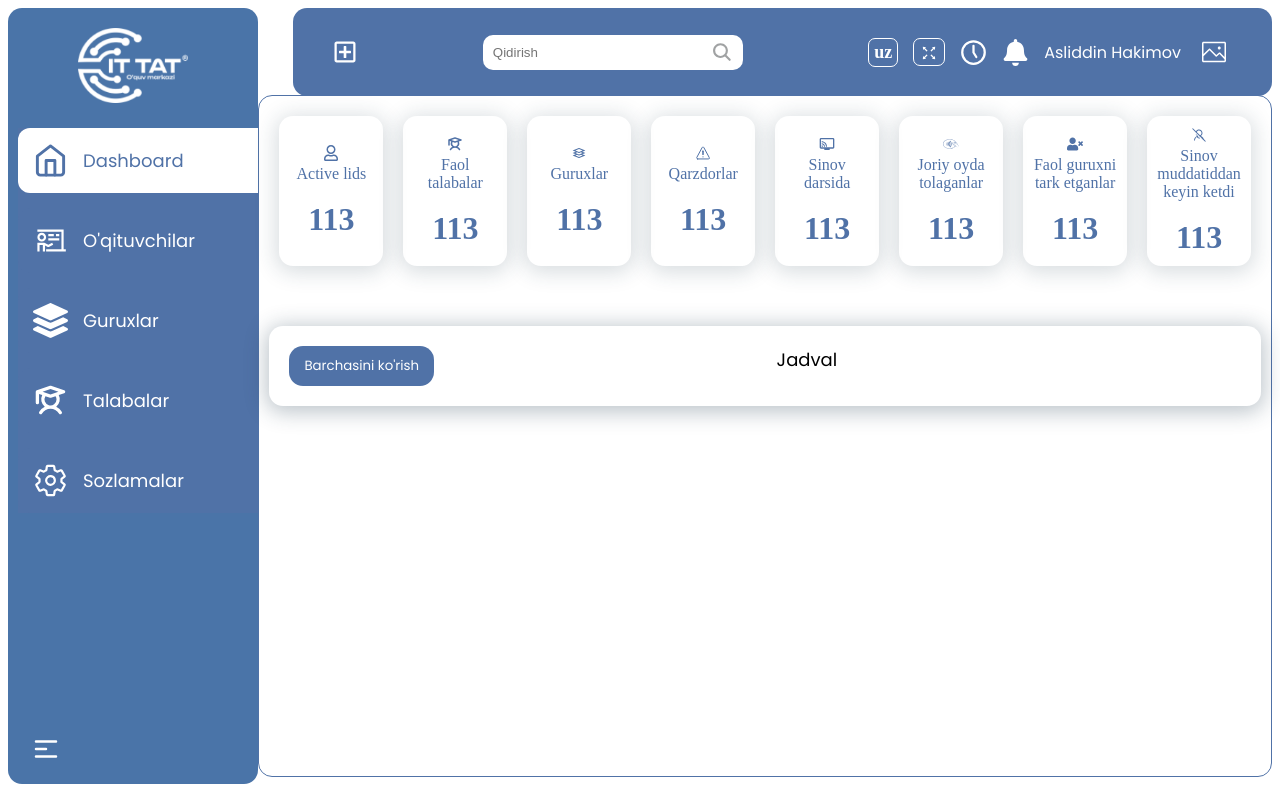
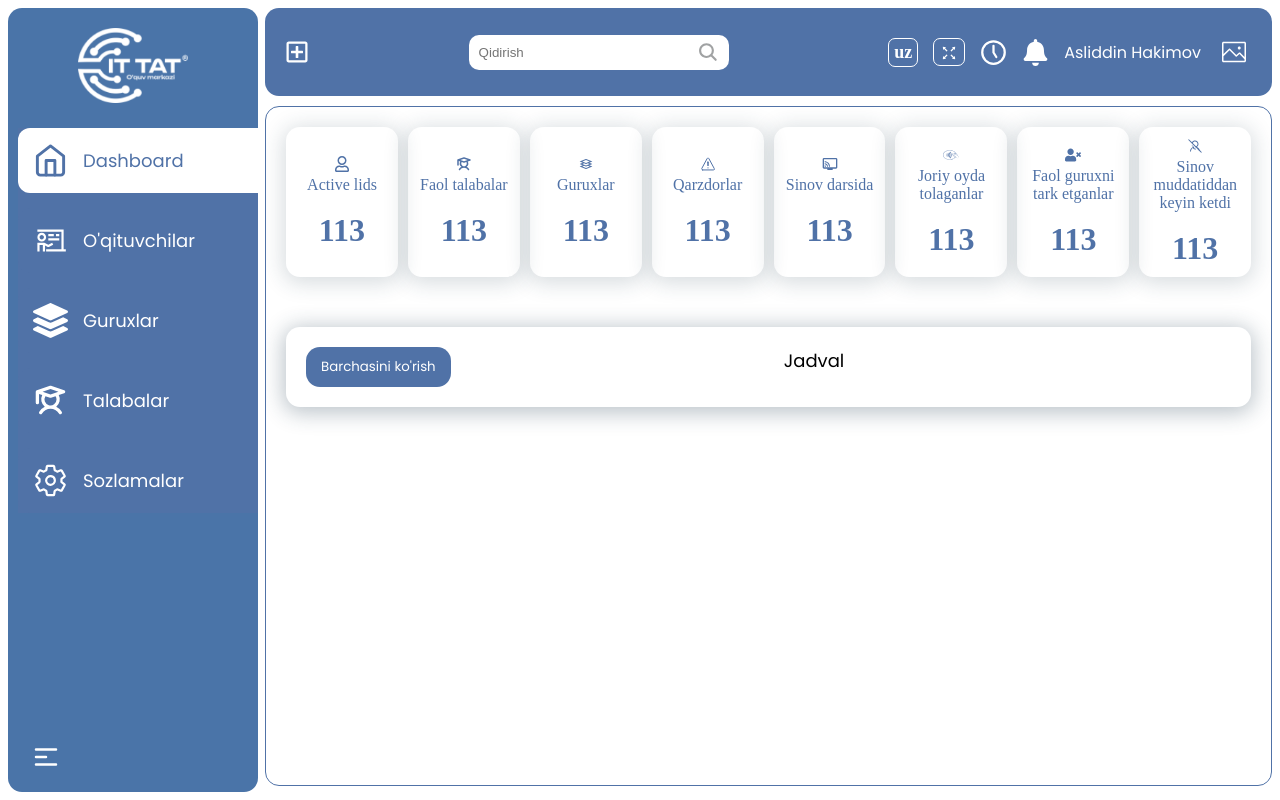
Before and after one commit to ogabekmaxammadov/CRM-it-tat, a React (Vite) app: page / in a window 1280 px wide. Built offline with nearby package versions, Linux system fonts and the light colour scheme; sample sign-in values are in the browser's storage.

Commit message:
ogabek18:17

```diff
--- a/src/App.css
+++ b/src/App.css
@@ -8,10 +8,11 @@
 body {
 	background-color: var(--white-color);
 	position: relative;
+	overflow: hidden;
 }
 
 :root {
-	--primary-color: #5072A7;
+	--primary-color: #5072a7;
 	--white-color: #fff;
 	--black-color: #000;
 	--background-color: rgb(224, 231, 238);
@@ -25,9 +26,18 @@ body {
 	padding: 0 40px;
 } */
 
+.container {
+	display: flex;
+	gap: 5px;
+	height: 100vh;
+}
+
 .display-flex {
 	display: flex;
 	align-items: center;
+}
+.menu-section {
+	/* height: 100%; */
 }
 
 ul {
@@ -38,9 +48,16 @@ a {
 	text-decoration: none;
 }
 
-.pages {
-	position: absolute;
-	width: 79.5%;
-	left: 20%;
-	top: 75px;
+.right {
+	flex: 1;
+	display: flex;
+	flex-direction: column;
 }
+
+.page {
+	flex: 1;
+	/* padding: 10px; */
+	background-color: var(--white-color);
+	border-radius: 14px;
+	overflow-y: auto;
+}
--- a/src/App.jsx
+++ b/src/App.jsx
@@ -1,77 +1,87 @@
-import AOS from 'aos';
-import 'aos/dist/aos.css';
-import { useEffect, useState } from 'react';
-import { Navigate, Route, Routes, useLocation } from 'react-router-dom';
+import AOS from 'aos'
+import 'aos/dist/aos.css'
+import { useEffect, useState } from 'react'
+import { Navigate, Route, Routes, useLocation } from 'react-router-dom'
 
-import './App.css';
-import HeaderSection from './components/headerSection/HeaderSection';
-import MenuSection from './components/MenuSection/MenuSection';
-import HomePage from './pages/HomePage/HomePage';
-import LoginPage from './pages/LoginPage/LoginPage';
+import './App.css'
+import HeaderSection from './components/headerSection/HeaderSection'
+import MenuSection from './components/MenuSection/MenuSection'
+import HomePage from './pages/HomePage/HomePage'
+import LoginPage from './pages/LoginPage/LoginPage'
 
 function App() {
-  const [collapsed, setCollapsed] = useState(false);
+	const [collapsed, setCollapsed] = useState(false)
 
 	const toggleCollapse = () => {
-    setCollapsed(prev => !prev);
-  };
+		setCollapsed(prev => !prev)
+	}
 
 	const [isAuthenticated, setIsAuthenticated] = useState(
 		localStorage.getItem('isAuthenticated') === 'true'
-  );
+	)
 
-  const location = useLocation();
+	const location = useLocation()
 
 	useEffect(() => {
-    AOS.init({ duration: 1000, once: true });
-  }, []);
+		AOS.init({ duration: 1000, once: true })
+	}, [])
 
 	// 🔹 sidebar toggle bo‘lganda AOS qayta hisoblaydi
 	useEffect(() => {
 		setTimeout(() => {
-      AOS.refresh();
-    }, 50);
-  }, [collapsed]);
+			AOS.refresh()
+		}, 50)
+	}, [collapsed])
 
 	const handleLogin = () => {
-    localStorage.setItem('isAuthenticated', 'true');
-    setIsAuthenticated(true);
-  };
+		localStorage.setItem('isAuthenticated', 'true')
+		setIsAuthenticated(true)
+	}
 
 	const handleLogout = () => {
-    localStorage.removeItem('isAuthenticated');
-    setIsAuthenticated(false);
-  };
+		localStorage.removeItem('isAuthenticated')
+		setIsAuthenticated(false)
+	}
 
 	return (
-    <div className="container">
+		<div className='container'>
 			{location.pathname !== '/login' && (
 				<>
-          <MenuSection
-            collapsed={collapsed}
-            toggleCollapse={toggleCollapse}
-          />
-          <HeaderSection collapsed={collapsed} />
+					<MenuSection collapsed={collapsed} toggleCollapse={toggleCollapse} />
 				</>
 			)}
 
-      <div className="pages">
+			<div className='right'>
+				{location.pathname !== '/login' && (
+					<>
+						<HeaderSection
+							collapsed={collapsed}
+							className={`header-section ${collapsed ? 'collapsed' : ''}`}
+						/>
+					</>
+				)}
+
+				<div className='pages'>
 					<Routes>
-          <Route path="/login" element={<LoginPage onLogin={handleLogin} />} />
 						<Route
-            path="/"
+							path='/login'
+							element={<LoginPage onLogin={handleLogin} />}
+						/>
+						<Route
+							path='/'
 							element={
 								isAuthenticated ? (
 									<HomePage onLogout={handleLogout} collapsed={collapsed} />
 								) : (
-                <Navigate to="/login" replace />
+									<Navigate to='/login' replace />
 								)
 							}
 						/>
 					</Routes>
 				</div>
 			</div>
-  );
+		</div>
+	)
 }
 
-export default App;
+export default App
--- a/src/components/MenuSection/MenuSection.css
+++ b/src/components/MenuSection/MenuSection.css
@@ -1,10 +1,10 @@
 .menu-section {
 	width: 240px;
-	height: 92vh;
 	background-color: var(--primary-color);
-	position: relative;
+	position: fixed;
 	top: 1vh;
-	bottom: 1vh;
+	bottom: 1vh; /* pastdan 10px bo‘sh joy */
+	/* height: calc(95vh - 4vh); */
 	left: 1vh;
 	padding: 20px 0px 20px 10px;
 	/* box-sizing: border-box; */
@@ -115,7 +115,7 @@ a h2 {
 	color: var(--primary-color);
 }
 
-.close-side-bar{
+.close-side-bar {
 	position: absolute;
 	bottom: 20px;
 	left: 23px;
@@ -128,21 +128,19 @@ a h2 {
 .menu-section {
 	background-color: #4a74a8;
 	color: white;
-	width: 240px;
+	/* width: 240px; */
 	transition: width 0.3s ease;
 }
 
 .menu-section.collapsed {
 	width: 80px;
-	transition: all 0.3s ease;
+	transition: all 0.3s ease-in-out;
 }
 
 .collapsed .logo {
 	width: 130px;
 	transition: all 0.3s ease;
-
 }
-
 
 .menu-section.collapsed h2 {
 	display: none;
--- a/src/components/headerSection/HeaderSection.css
+++ b/src/components/headerSection/HeaderSection.css
@@ -1,37 +1,33 @@
+:root {
+	--sidebar-width: 240px;
+	--sidebar-width-collapsed: 80px;
+}
+
 .header-section {
 	height: 11vh;
 	background-color: var(--primary-color);
 	border-radius: 14px;
-	position: absolute;
-	top: 1vh;
-	right: 1vh;
-	left: 36.05vh;
-	z-index: 999;
-	padding: 35px 40px;
+	margin: 1vh 1vh 0 0;
+	/* flex: 0 0 auto; */
+	padding: 0 20px;
 	box-sizing: border-box;
+	display: flex;
 	justify-content: space-between;
-	/* z-index: -1; */
-	transition: all 0.3s ease;
-
-}
-
-.header-section {
-  transition: margin-left 0.3s ease;
-  margin-left: 5px;
+	align-items: center;
+	justify-content: space-between;
+	transition: all 0.3s ease-out;
+	flex-shrink: 0;
+	/* margin-left: calc(var(--sidebar-width) + 20px);  */
 }
 
 .header-section.collapsed {
-  /* margin-left: -50px; */
-  margin-left: -155px;
+	/* margin-left: calc(var(--sidebar-width-collapsed) + 20px); */
 }
 
-
 .header-section.aos-animate {
-  transform: none !important;
-  opacity: 1 !important;
+	transform: none !important;
+	opacity: 1 !important;
 }
-
-
 
 .search {
 	width: 250px;
--- a/src/components/headerSection/HeaderSection.jsx
+++ b/src/components/headerSection/HeaderSection.jsx
@@ -1,57 +1,63 @@
-import { useEffect, useState } from 'react';
-import { AiOutlineFullscreen, AiOutlineFullscreenExit } from 'react-icons/ai';
-import { FaBell, FaRegPlusSquare } from 'react-icons/fa';
-import { IoSearch } from 'react-icons/io5';
-import { LuClock5 } from 'react-icons/lu';
-import { SlPicture } from 'react-icons/sl';
-import './HeaderSection.css';
+import { useEffect, useState } from 'react'
+import { AiOutlineFullscreen, AiOutlineFullscreenExit } from 'react-icons/ai'
+import { FaBell, FaRegPlusSquare } from 'react-icons/fa'
+import { IoSearch } from 'react-icons/io5'
+import { LuClock5 } from 'react-icons/lu'
+import { SlPicture } from 'react-icons/sl'
+import './HeaderSection.css'
 
-const HeaderSection = ({ collapsed }) => {
-  const [isFull, setIsFull] = useState(false);
-  const [aosOnce, setAosOnce] = useState(true); // faqat 1 marta ishlash uchun
+const HeaderSection = ({ collapsed, className }) => {
+	const [isFull, setIsFull] = useState(false)
+	const [aosOnce, setAosOnce] = useState(true) // faqat 1 marta ishlash uchun
 
 	useEffect(() => {
-    setTimeout(() => setAosOnce(false), 1000); // 1 soniyadan keyin data-aos olib tashlanadi
-  }, []);
+		setTimeout(() => setAosOnce(false), 1000) // 1 soniyadan keyin data-aos olib tashlanadi
+	}, [])
 
 	const toggleFullScreen = () => {
 		if (!isFull) {
 			if (document.documentElement.requestFullscreen) {
-        document.documentElement.requestFullscreen();
+				document.documentElement.requestFullscreen()
 			} else if (document.documentElement.webkitRequestFullscreen) {
-        document.documentElement.webkitRequestFullscreen();
+				document.documentElement.webkitRequestFullscreen()
 			} else if (document.documentElement.msRequestFullscreen) {
-        document.documentElement.msRequestFullscreen();
+				document.documentElement.msRequestFullscreen()
 			}
-      setIsFull(true);
+			setIsFull(true)
 		} else {
 			if (document.exitFullscreen) {
-        document.exitFullscreen();
+				document.exitFullscreen()
 			} else if (document.webkitExitFullscreen) {
-        document.webkitExitFullscreen();
+				document.webkitExitFullscreen()
 			} else if (document.msExitFullscreen) {
-        document.msExitFullscreen();
+				document.msExitFullscreen()
 			}
-      setIsFull(false);
+			setIsFull(false)
 		}
-  };
+	}
+	const headerStyle = {
+		marginLeft: collapsed ? '100px' : '260px',
+	}
 
 	return (
 		<div
-      className={`header-section display-flex ${collapsed ? 'collapsed' : ''}`}
+			className={`header-section display-flex ${className} ${
+				collapsed ? 'collapsed' : ''
+			}`}
+			style={headerStyle}
 			{...(aosOnce ? { 'data-aos': 'fade-down' } : {})} // faqat birinchi marta qo‘yiladi
 		>
-      <FaRegPlusSquare className="header-icon" />
-      <div className="search display-flex">
-        <input type="search" placeholder="Qidirish" />
-        <IoSearch className="search-icon header-icon" />
+			<FaRegPlusSquare className='header-icon' />
+			<div className='search display-flex'>
+				<input type='search' placeholder='Qidirish' />
+				<IoSearch className='search-icon header-icon' />
 			</div>
 
-      <div className="right-elements display-flex">
-        <div className="lngs">
+			<div className='right-elements display-flex'>
+				<div className='lngs'>
 					<h2>uz</h2>
 				</div>
-        <div className="full-ekran">
+				<div className='full-ekran'>
 					<button
 						onClick={toggleFullScreen}
 						style={{
@@ -63,15 +69,15 @@ const HeaderSection = ({ collapsed }) => {
 						{isFull ? <AiOutlineFullscreenExit /> : <AiOutlineFullscreen />}
 					</button>
 				</div>
-        <LuClock5 className="header-icon clock" />
-        <FaBell className="header-icon clock" />
+				<LuClock5 className='header-icon clock' />
+				<FaBell className='header-icon clock' />
 				<h4>Asliddin Hakimov</h4>
-        <div className="account">
-          <SlPicture className="account-icon" />
+				<div className='account'>
+					<SlPicture className='account-icon' />
 				</div>
 			</div>
 		</div>
-  );
-};
+	)
+}
 
-export default HeaderSection;
+export default HeaderSection
--- a/src/pages/HomePage/home.css
+++ b/src/pages/HomePage/home.css
@@ -1,65 +1,39 @@
 .home-page {
-	width: calc(97vw - 250px); /* sidebar ochiq */
-	height: 82.5vh;
-	padding: 10px;
-	margin-top: 20px;
-	position: fixed;
-	right: 1vh;
+	position: relative;
+	height: 85vh;
+	padding: 20px;
+	margin-top: 10px;
+	left: 260px;
+	width: calc(99vw - 260px);
 	background-color: var(--white-color);
 	border: 1px solid var(--primary-color);
-	/* transition: all 0.3s ease; */
 	border-radius: 14px;
-	transition: all 0.3s ease !important;
+	transition: all 0.3s ease-out !important;
+	overflow-y: scroll;
+	scrollbar-width: none;
+	box-sizing: border-box;
 }
 
 .home-page.expanded {
-	width: calc(96.6vw - 85px); /* sidebar yopiq */
-
+	left: 100px; /* sidebar yopiq holati */
+	width: calc(99vw - 100px);
 }
-
 
 /* AOS sakrash muammosini bartaraf etish */
 [data-aos].aos-animate {
 	transform: none !important;
 }
 
-
 .element-card-bar {
-  display: flex;
+	display: flex;
 	justify-content: center; /* markazga joylash */
-  align-items: center;
+	align-items: center;
+	gap: 10px;
 }
-
-.swiper {
-	max-width: 100%; /* kenglik */
-	padding: 0 20px;
-}
-
-.swiper-button-prev {
-	left: 20px; /*chap strelka masofasi*/
-}
-
-.swiper-button-next {
-	right: 20px; /* o‘ng strelka masofasi */
-	position: relative;
-}
-
-.swiper-button-prev,
-.swiper-button-next {
-	color: var(--primary-color); /* strelka rangi */
-	display: block;
-	transition: 0.3s ease-in-out;
-	padding: 10px 17px;
-	border-radius: 50%;
-	display: flex;
-	justify-content: center;
-}
-
 
 .dashboard-element-card {
 	width: 85%;
 	height: 130px;
-	margin: 10px;
 	padding: 10px;
 	border-radius: 14px;
 	/* background-color: var(--white-color); */
@@ -72,7 +46,7 @@
 	cursor: pointer;
 	color: var(--primary-color);
 	text-align: center;
-  transition: all .3s ease;
+	transition: all 0.3s ease;
 	/* border: 2px solid var(--primary-color); */
 }
 .dashboard-element-card:hover {
```
Also changed, not shown: src/components/MenuSection/MenuSection.jsx (+41 -26 lines). Lines whose indentation alone changed are shown as unchanged.
